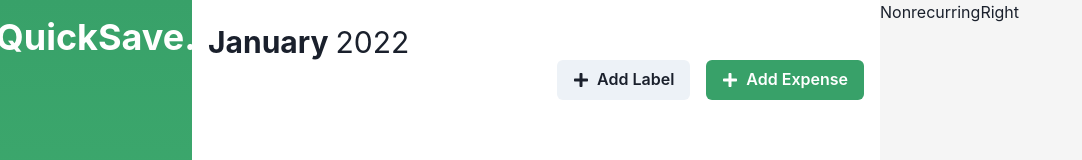
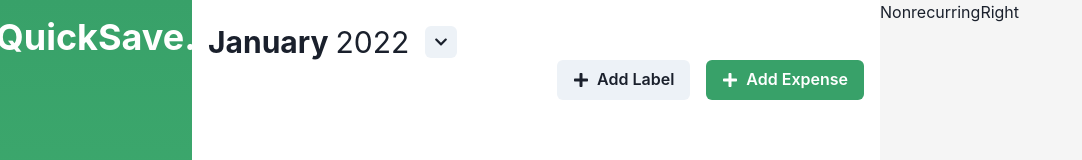
Before and after one commit to FrancisCalizo/quicksave, a Next.js app in the folder client/: page /dashboard/nonrecurring in a window 1280 px wide. Shown: the top 160 px of the page, without its empty margins (0-1082 px from the left). Built offline with nearby package versions, Linux system fonts and the light colour scheme.

Commit message:
feat: add date-fns heading and react datepicker (without styles)

```diff
--- a/client/package.json
+++ b/client/package.json
@@ -24,6 +24,7 @@
   "devDependencies": {
     "@types/node": "17.0.8",
     "@types/react": "17.0.38",
+    "@types/react-datepicker": "^4.3.4",
     "eslint": "^8.6.0",
     "eslint-config-next": "^12.0.7",
     "eslint-config-prettier": "^8.3.0",
--- a/client/pages/dashboard/nonrecurring/index.tsx
+++ b/client/pages/dashboard/nonrecurring/index.tsx
@@ -1,6 +1,12 @@
+import React, { useState } from 'react';
+import { FaPlus, FaChevronDown } from 'react-icons/fa';
+import DatePicker from 'react-datepicker';
+import { format } from 'date-fns';
+
 import {
   Flex,
   Button,
+  IconButton,
   Icon,
   useDisclosure,
   Modal,
@@ -13,8 +19,6 @@ import {
   Heading,
   Text,
 } from '@chakra-ui/react';
-import { FaPlus } from 'react-icons/fa';
-import { format } from 'date-fns';
 
 import DashboardLayout from 'components/layout/dashboard/DashboardLayout';
 
@@ -30,6 +34,9 @@ export default function Nonrecurring() {
     onClose: onAddLabelClose,
   } = useDisclosure();
 
+  const [isDatePickerOpen, setIsDatePickerOpen] = useState(false);
+  const [date, setDate] = useState(new Date());
+
   return (
     <>
       {/* Middle Section */}
@@ -41,12 +48,33 @@ export default function Nonrecurring() {
         px={4}
         py={6}
       >
+        <Flex align="center">
           <Heading as="h2" size="lg">
             {format(new Date(), 'MMMM')}{' '}
             <Text as="span" fontWeight="normal">
               {format(new Date(), 'yyyy')}
             </Text>
           </Heading>
+          <IconButton
+            aria-label="Change Date"
+            icon={<FaChevronDown />}
+            size="sm"
+            ml={4}
+            onClick={() => setIsDatePickerOpen((isOpen) => !isOpen)}
+          />
+        </Flex>
+        {isDatePickerOpen && (
+          <DatePicker
+            inline
+            selected={date}
+            onChange={(date: any) => {
+              setDate(date);
+              setIsDatePickerOpen(false);
+            }}
+            dateFormat="MM/yyyy"
+            showMonthYearPicker
+          />
+        )}
 
         <Flex justify="flex-end" align="center">
           <Button leftIcon={<Icon as={FaPlus} />} mr={4} onClick={onAddLabelOpen}>
--- a/client/styles/globals.css
+++ b/client/styles/globals.css
@@ -2,8 +2,8 @@ html,
 body {
   padding: 0;
   margin: 0;
-  font-family: -apple-system, BlinkMacSystemFont, Segoe UI, Roboto, Oxygen,
-    Ubuntu, Cantarell, Fira Sans, Droid Sans, Helvetica Neue, sans-serif;
+  font-family: -apple-system, BlinkMacSystemFont, Segoe UI, Roboto, Oxygen, Ubuntu, Cantarell,
+    Fira Sans, Droid Sans, Helvetica Neue, sans-serif;
 }
 
 a {
@@ -14,3 +14,21 @@ a {
 * {
   box-sizing: border-box;
 }
+
+/* React-DatePicker Styles */
+.react-datepicker {
+  position: absolute;
+  border: 1px solid gainsboro;
+  padding: 1rem;
+  border-radius: 5px;
+}
+
+.react-datepicker-year-header {
+  text-align: center;
+  margin: 1rem 0;
+}
+
+.react-datepicker__month-wrapper {
+  display: flex;
+  justify-content: space-around;
+}
```
Also changed, not shown: 1 other file (tests, documents, lock files or other folders). Lines whose indentation alone changed are shown as unchanged.
